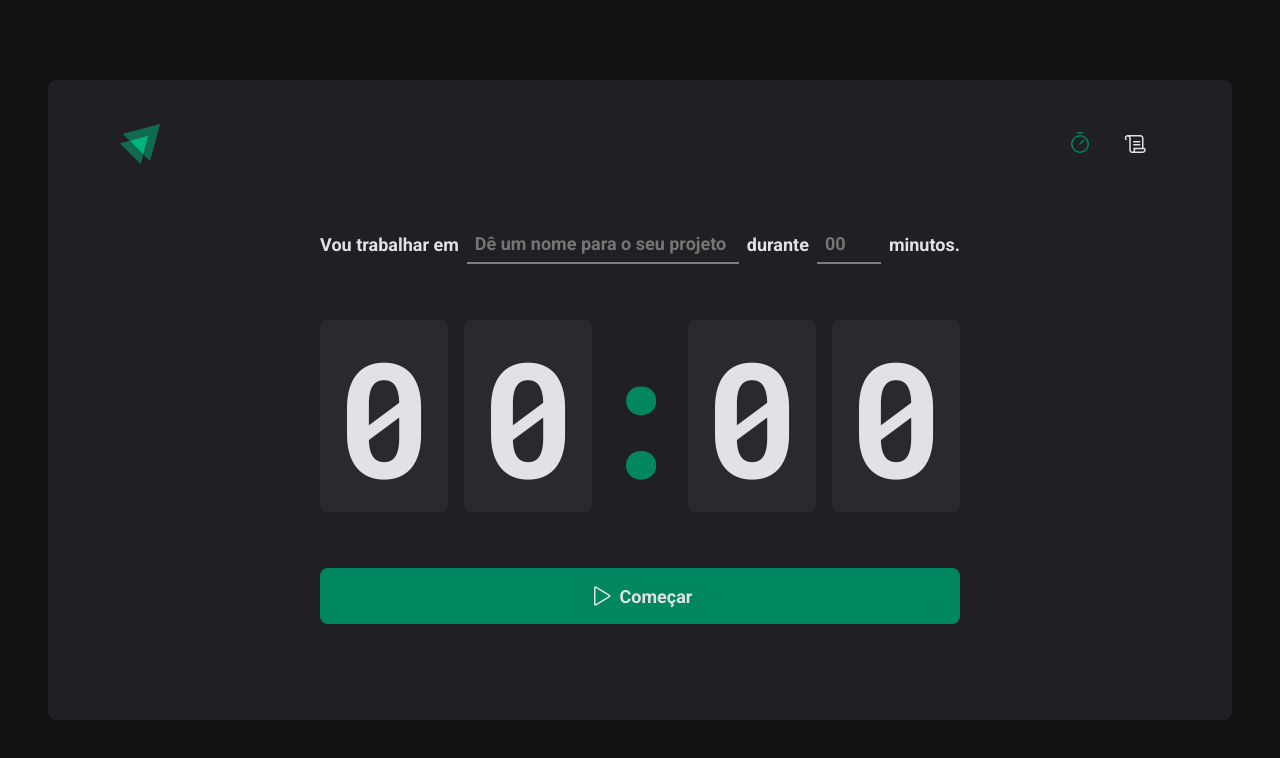
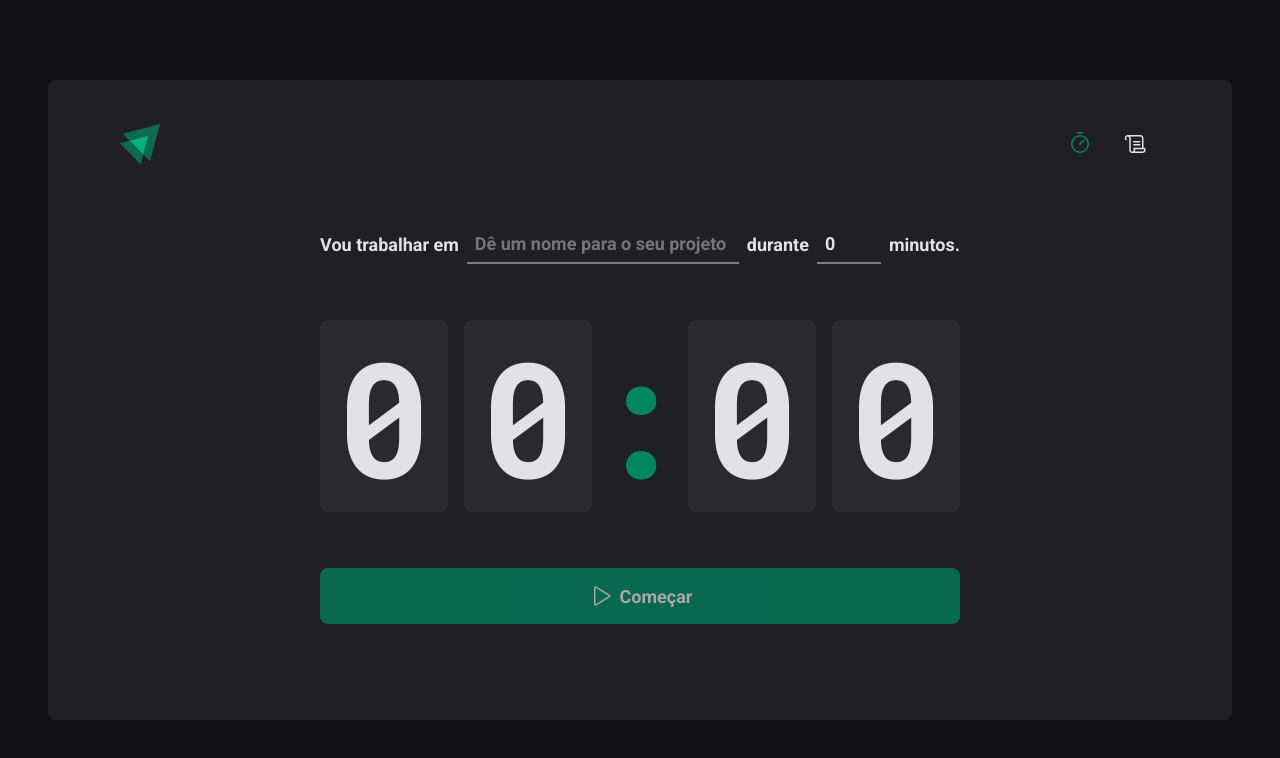
Before and after one commit to CarlosNayan/ignite-timer, a React (Vite) app: page / in a window 1280 px wide. Shown: the top 758 px of the page. Built offline with nearby package versions, Linux system fonts and the light colour scheme.

Commit message:
feat: added form flow

```diff
--- a/package.json
+++ b/package.json
@@ -10,11 +10,14 @@
     "preview": "vite preview"
   },
   "dependencies": {
+    "@hookform/resolvers": "^3.9.0",
     "phosphor-react": "^1.4.1",
     "react": "^18.3.1",
     "react-dom": "^18.3.1",
+    "react-hook-form": "^7.53.0",
     "react-router-dom": "^6.26.1",
-    "styled-components": "^6.1.12"
+    "styled-components": "^6.1.12",
+    "zod": "^3.23.8"
   },
   "devDependencies": {
     "@eslint/js": "^9.9.0",
--- a/src/pages/Home.tsx
+++ b/src/pages/Home.tsx
@@ -1,7 +1,43 @@
 import { Play } from "phosphor-react";
 import styled from "styled-components";
+import { useForm } from "react-hook-form";
+import { zodResolver } from "@hookform/resolvers/zod";
+import z from "zod";
+
+const newFormValidationSchema = z.object({
+  task: z.string().min(1, { message: "O valor deve ser maior que 0" }),
+  minutesAmount: z
+    .number()
+    .min(5, { message: "O valor deve ser maior que 5" })
+    .max(60, { message: "O valor deve ser menor que 60" }),
+});
+
+type NewCycleFormData = z.infer<typeof newFormValidationSchema>;
 
 export function HomePage() {
+  const {
+    register,
+    handleSubmit,
+    watch,
+    reset,
+    formState: { errors },
+  } = useForm<NewCycleFormData>({
+    resolver: zodResolver(newFormValidationSchema),
+    defaultValues: {
+      task: "",
+      minutesAmount: 0,
+    },
+  });
+
+  function handleCreateNewCycle(data: NewCycleFormData) {
+    reset();
+    console.log(data);
+  }
+
+  const isValid = watch("task");
+
+  console.log(errors);
+
   return (
     <HomeContainer>
       <Form action="">
@@ -11,6 +47,7 @@ export function HomePage() {
           id="task"
           list="task-suggestions"
           placeholder="Dê um nome para o seu projeto"
+          {...register("task")}
         />
 
         <datalist id="task-suggestions">
@@ -25,8 +62,11 @@ export function HomePage() {
           type="number"
           id="minutesAmount"
           placeholder="00"
-          min={5}
-          max={60}
+          {...register("minutesAmount", {
+            valueAsNumber: true,
+            min: 1,
+            max: 60,
+          })}
         />
         <span>minutos.</span>
       </Form>
@@ -37,7 +77,11 @@ export function HomePage() {
         <span>0</span>
         <span>0</span>
       </CountDownContainer>
-      <Button type="submit">
+      <Button
+        disabled={!isValid}
+        type="submit"
+        onClick={handleSubmit(handleCreateNewCycle)}
+      >
         <Play size={24} />
         Começar
       </Button>
```
Also changed, not shown: 1 other file (tests, documents, lock files or other folders).
